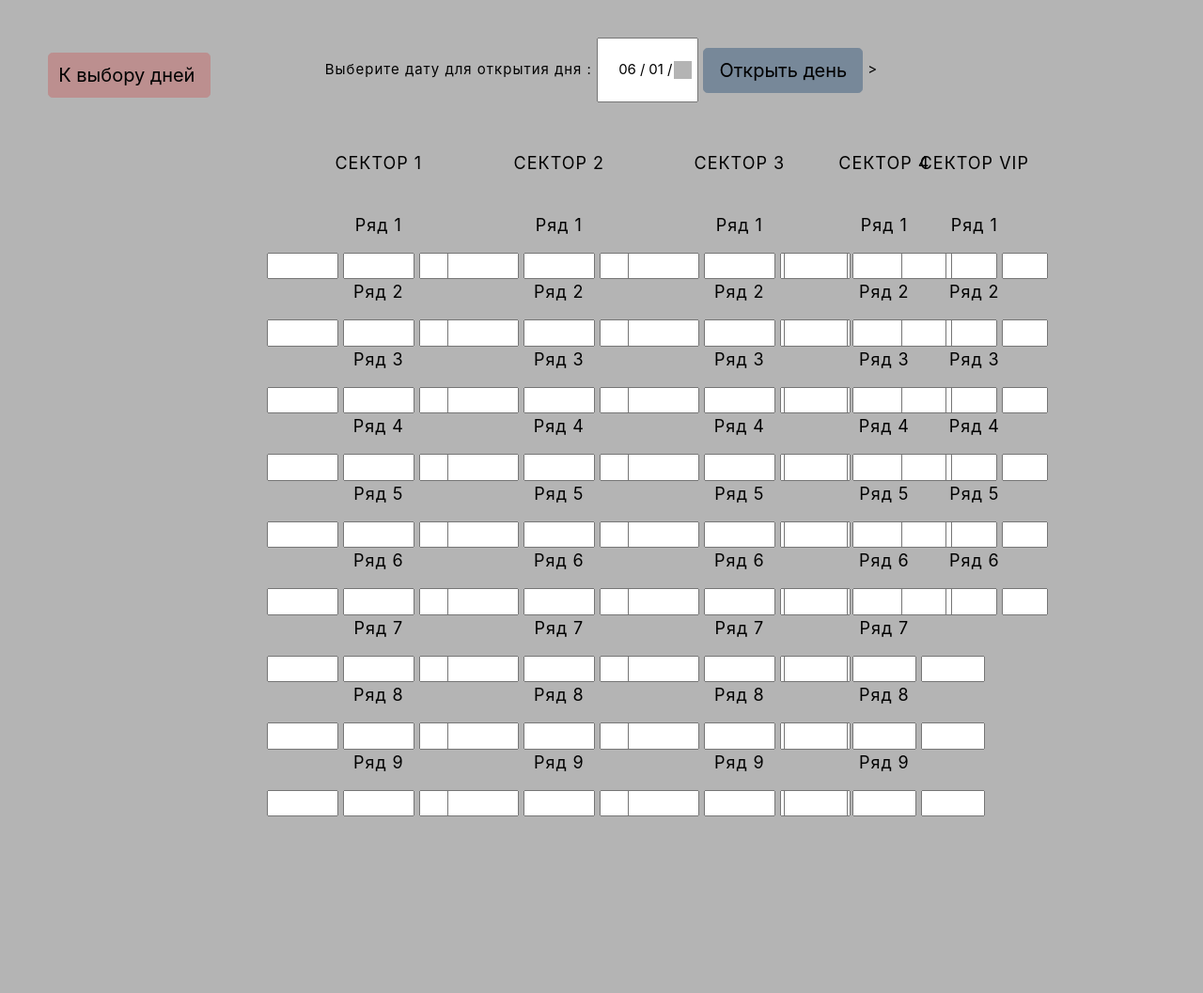
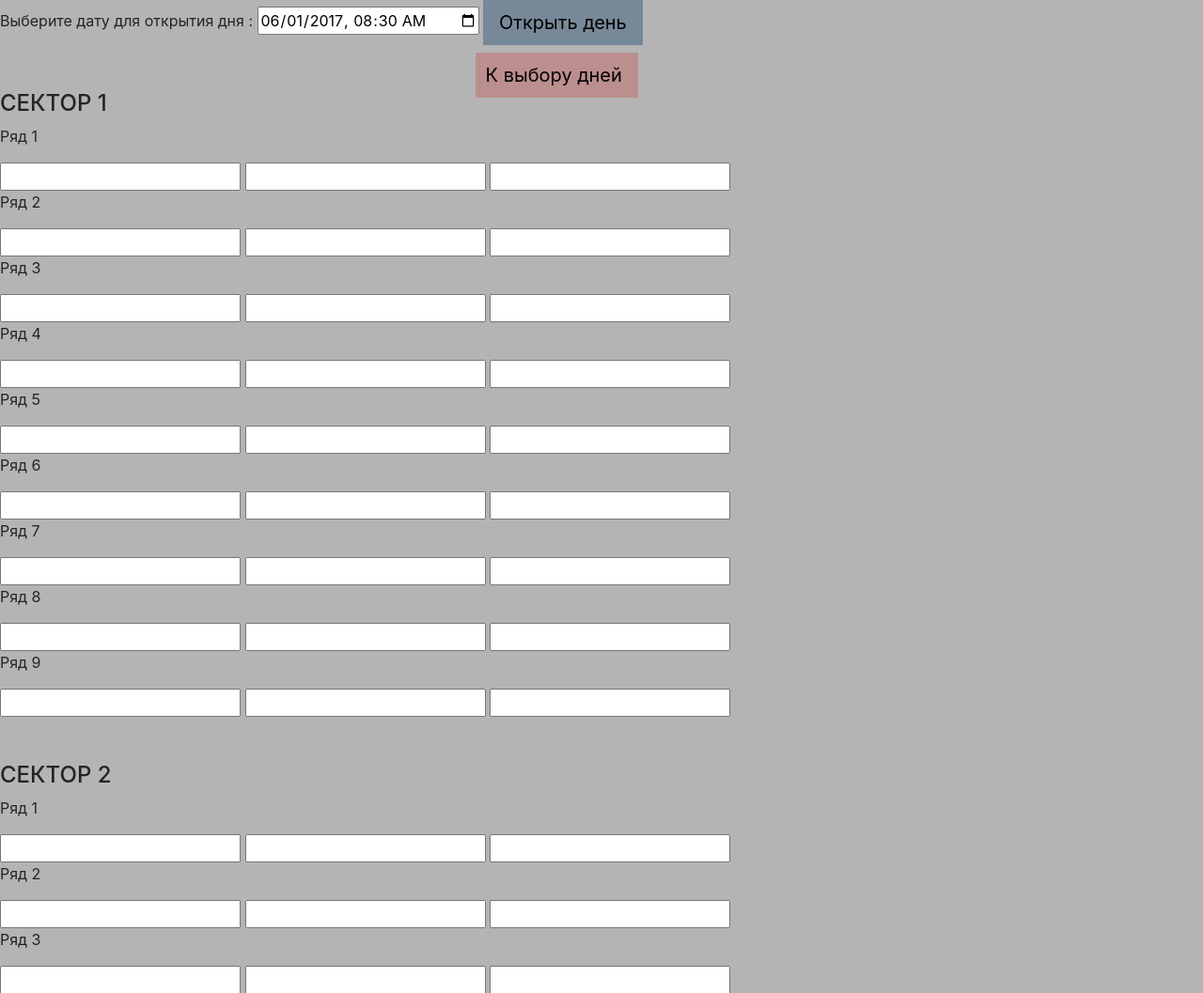
Before and after one commit to kirpastuhov/EuroCirc, a Django app: template desk/templates/desk/create_day.html in a window 1280 px wide. Shown: the top 1057 px of the page at 94% size. Before the commit the page ends 869 px from the top, so only its background shows below. Run offline with Django 3.2, Linux system fonts and the light colour scheme; the template is opened without the code that fills it, so the values that code supplies are empty; some libraries are stand-ins or nearby versions.

Commit message:
Changed Create Day page

```diff
--- a/desk/static/desk/create_day.css
+++ b/desk/static/desk/create_day.css
@@ -1,6 +1,6 @@
-body {
-	background-color: #b4b4b4; /* Background */
-	height:100%
+html, body {
+    background-color: #b4b4b4; /* Background */
+    height:100%
 }
 
 p {
@@ -116,3 +116,86 @@ div [name="Sector_5"]{
 input 	{
     width: 10%;
 }
+
+
+div[class="back"]{
+  position: relative;
+  left: 90%
+}
+
+div[class="delete"]
+{
+
+  position: relative;
+  top: -5.5%;
+  left: 90%;
+}
+div[class="stats"]
+{
+
+  position: relative;
+  top: -20.5%;
+  left: 67%;
+}
+
+div[class="my_btn_deleteday"]{
+
+display: inline-block;
+}
+
+div[class="my_btn_stats"]{
+top: : 10%;
+display: inline-block;
+}
+
+div[class="my_btn_backdays"]{
+  padding-left: 75px;
+display: inline-block;
+}
+
+.btn-primary-stats {
+
+color: Black;
+background-color: LightSlateGray;
+border-color: LightSlateGray;
+}
+.btn-primary-stats:hover{
+	background-color: SlateGrey; /* Цвет кнопки при наведении курсора */
+}
+.btn-primary-stats:active{
+	background-color: SlateGrey; /* Цвет кнопки при нажатии */
+}
+
+
+.btn-primary-backdays {
+color: Black;
+background-color: LightSlateGray;
+border-color: LightSlateGray;
+}
+.btn-primary-backdays:hover{
+	background-color: SlateGrey; /* Цвет кнопки при наведении курсора */
+}
+.btn-primary-backdays:active{
+	background-color: SlateGrey; /* Цвет кнопки при нажатии */
+}
+
+.btn-primary-deleteday {
+  text-align: center;
+padding-right: 35px;
+color: Black;
+background-color: LightSlateGray;
+border-color: LightSlateGray;
+}
+.btn-primary-deleteday:hover{
+	background-color: SlateGrey; /* Цвет кнопки при наведении курсора */
+}
+.btn-primary-deleteday:active{
+	background-color: SlateGrey; /* Цвет кнопки при нажатии */
+}
+
+.round {
+border-radius: 24px;
+}
+.sharp {
+border-radius: 0px;
+}
--- a/desk/static/desk/odeum.css
+++ b/desk/static/desk/odeum.css
@@ -1,12 +1,14 @@
 
 html, body {
-    background-color: #b4b4b4; /* Background */
+    background-color: #b4b4b4; /* BACKground */
     height:100%
 }
 div[class="back"]{
   position: relative;
   left: 90%
 }
+
+
 
 div[class="delete"]
 {
@@ -84,3 +86,70 @@ border-radius: 24px;
 .sharp {
 border-radius: 0px;
 }
+
+div[class="my_btn_discount"]{
+display: inline-block;
+}
+
+.btn-primary-discount {
+color: Black;
+background-color: LightSlateGray;
+border-color: LightSlateGray;
+}
+.btn-primary-discount:hover{
+	background-color: SlateGrey; /* Цвет кнопки при наведении курсора */
+}
+.btn-primary-discount:active{
+	background-color: SlateGrey; /* Цвет кнопки при нажатии */
+}
+
+div[class="back1"]{
+	position: absolute;
+	top: 7%;
+	left:39.5%;
+}
+
+.btn-primary-back1 {
+	padding-left: 10px;
+color: #Black;
+background-color: RosyBrown;
+border-color: RosyBrown;
+}
+.btn-primary-back1:hover{
+	background-color: Salmon; /* Цвет кнопки при наведении курсора */
+}
+.btn-primary-back1:active{
+	background-color: Salmon; /* Цвет кнопки при нажатии */
+}
+
+
+
+/* div [name="Sector_1"]{
+	position: absolute;
+	left: 2%;
+	top:20%;
+}
+
+div [name="Sector_2"]{
+	position: absolute;
+	left: 17%;
+	top:20%;
+}
+
+div [name="Sector_3"]{
+	position: absolute;
+	left: 32%;
+	top:20%;
+}
+
+div [name="Sector_4"]{
+	position: absolute;
+	left: 47%;
+	top:20%;
+}
+
+div [name="Sector_5"]{
+	position: absolute;
+	left: 62%;
+	top:20%;
+} */
--- a/desk/templates/desk/create_day.html
+++ b/desk/templates/desk/create_day.html
@@ -2,11 +2,23 @@
 
 {% load staticfiles %}
 <!DOCTYPE html>
-<title>Pastuhox</title>
+<title>CreateDAY</title>
 
 <link rel="stylesheet" href="{% static "bootstrap/css/bootstrap.min.css" %}" type = "text/css"/>
 <meta name="viewport" content = "width=device-width, initial-scale=1.0">
-<link rel="stylesheet" href="{% static "desk/create_day.css" %}" type = "text/css"/>
+<meta http-equiv="Content-Type" content="text/html; charset=utf-8"/>
+<meta http-equiv="X-UA-Compatible" content="IE=edge"/>
+
+<meta name="viewport" content="initial-scale=1.0,user-scalable=no,maximum-scale=1,width=device-width">
+<meta name="apple-mobile-web-app-title" content="Trape">
+<meta name="apple-mobile-web-app-capable" content="yes">
+<meta name="apple-mobile-web-app-status-bar-style" content="black-translucent">
+<meta name="theme-color" content="#3e396b" />
+<meta name="google" value="notranslate"/>
+<meta name="author" content="Boxug, @boxug"/>
+<meta name="description" content="Learn to track the world, to avoid being traced"/>
+
+<link rel="stylesheet" href="{% static "desk/odeum.css" %}" type = "text/css"/>
 <html lang="en">
 <head>
 	<title>Pasuhox</title>
@@ -22,8 +34,9 @@
       <button type="submit" class="btn btn-primary-discount btn-lg sharp">Открыть день </button>
   </div>
 
+
   <div name="Sector_1">
-    <p>СЕКТОР 1</p><br>
+    <br><br><h4>СЕКТОР 1</h5>
     <p>Ряд 1 </p><input name ="s_1_row_1_1" type="text" > <input name ="s_1_row_1_2" type="text"> <input type="text" name ="s_1_row_1_3"><br>
     <p>Ряд 2 </p><input name ="s_1_row_2_1" type="text" > <input name ="s_1_row_2_2" type="text"> <input type="text" name ="s_1_row_2_3"> <br>
     <p>Ряд 3 </p><input name ="s_1_row_3_1" type="text" > <input name ="s_1_row_3_2" type="text"> <input type="text" name ="s_1_row_3_3"><br>
@@ -35,7 +48,7 @@
     <p>Ряд 9 </p><input name ="s_1_row_9_1" type="text" > <input name ="s_1_row_9_2" type="text"> <input type="text" name ="s_1_row_9_3"><br>
   </div>
   <div name="Sector_2">
-    <p>СЕКТОР 2</p><br>
+    <br><br><h4>СЕКТОР 2</h4>
     <p>Ряд 1 </p><input name ="s_2_row_1_1" type="text" > <input name ="s_2_row_1_2" type="text"> <input type="text" name ="s_2_row_1_3"><br>
     <p>Ряд 2 </p><input name ="s_2_row_2_1" type="text" > <input name ="s_2_row_2_2" type="text"> <input type="text" name ="s_2_row_2_3"> <br>
     <p>Ряд 3 </p><input name ="s_2_row_3_1" type="text" > <input name ="s_2_row_3_2" type="text"> <input type="text" name ="s_2_row_3_3"><br>
@@ -48,7 +61,7 @@
   </div>
 
   <div name="Sector_3">
-    <p>СЕКТОР 3</p><br>
+    <br><br><h4>СЕКТОР 3</h4>
     <p>Ряд 1 </p><input name ="s_3_row_1_1" type="text" > <input name ="s_3_row_1_2" type="text"> <input type="text" name ="s_3_row_1_3"><br>
     <p>Ряд 2 </p><input name ="s_3_row_2_1" type="text" > <input name ="s_3_row_2_2" type="text"> <input type="text" name ="s_3_row_2_3"> <br>
     <p>Ряд 3 </p><input name ="s_3_row_3_1" type="text" > <input name ="s_3_row_3_2" type="text"> <input type="text" name ="s_3_row_3_3"><br>
@@ -62,7 +75,7 @@
   </div>
 
   <div name="Sector_4">
-    <p>СЕКТОР 4</p><br>
+    <br><br><h4>СЕКТОР 4</h4>
     <p>Ряд 1 </p><input name ="s_4_row_1_1" type="text" > <input name ="s_4_row_1_2" type="text"> <input type="text" name ="s_4_row_1_3"><br>
     <p>Ряд 2 </p><input name ="s_4_row_2_1" type="text" > <input name ="s_4_row_2_2" type="text"> <input type="text" name ="s_4_row_2_3"> <br>
     <p>Ряд 3 </p><input name ="s_4_row_3_1" type="text" > <input name ="s_4_row_3_2" type="text"> <input type="text" name ="s_4_row_3_3"><br>
@@ -72,10 +85,10 @@
     <p>Ряд 7 </p><input name ="s_4_row_7_1" type="text" > <input name ="s_4_row_7_2" type="text"> <input type="text" name ="s_4_row_7_3"><br>
     <p>Ряд 8 </p><input name ="s_4_row_8_1" type="text" > <input name ="s_4_row_8_2" type="text"> <input type="text" name ="s_4_row_8_3"><br>
     <p>Ряд 9 </p><input name ="s_4_row_9_1" type="text" > <input name ="s_4_row_9_2" type="text"> <input type="text" name ="s_4_row_9_3"><br>
-  </div>>
+  </div>
 
   <div name ="Sector_5">
-    <p>СЕКТОР VIP</p><br>
+    <br><br><h4>СЕКТОР VIP</h4>
     <p>Ряд 1 </p><input name ="s_5_row_1_1" type="text" > <input name ="s_5_row_1_2" type="text"> <input type="text" name ="s_5_row_1_3"><br>
     <p>Ряд 2 </p><input name ="s_5_row_2_1" type="text" > <input name ="s_5_row_2_2" type="text"> <input type="text" name ="s_5_row_2_3"> <br>
     <p>Ряд 3 </p><input name ="s_5_row_3_1" type="text" > <input name ="s_5_row_3_2" type="text"> <input type="text" name ="s_5_row_3_3"><br>
@@ -99,6 +112,6 @@
 
 
 
-<div class="back">
-	<a href="{% url 'desk:days' city_id%}"><button class="btn btn-primary-back btn-lg sharp"> К выбору дней </button>	</a>
+<div class="back1">
+	<a href="{% url 'desk:days' city_id%}"><button class="btn btn-primary-back1 btn-lg sharp"> К выбору дней </button>	</a>
 </div>
--- a/desk/templates/desk/days.html
+++ b/desk/templates/desk/days.html
@@ -20,9 +20,11 @@
       <h3>Доступные для продажи дни: </h3>
         <ul>
           {% for day  in all_days %}
-					<li class="active">
-              <a  href ="{% url 'desk:odeum' day.date.date day.date.hour city_id%}">{{day.date|date:"d F H:i" }}</a>
+
+	         <li class="active">
+              <a  href ="{% url 'desk:odeum' day.date.date day.date.hour city_id%}">{{day.date|date:"d F H-i" }}</a>
 					</li>
+
             {% endfor %}
           </ul>
   {% else %}
--- a/desk/templates/desk/odeum.html
+++ b/desk/templates/desk/odeum.html
@@ -1,5 +1,6 @@
 {% load staticfiles %}
-<!DOCTYPE html>
+<!DOCTYPE html PUBLIC "-//W3C//DTD XHTML 1.0 Strict//EN" "http://www.w3.org/TR/html1/DTD/xhtml1-strict.dtd">
+
 <title>Pastuhox</title>
 
 <link rel="stylesheet" href="{% static "bootstrap/css/bootstrap.min.css" %}" type = "text/css"/>
@@ -7,6 +8,8 @@
 <meta name="viewport" content = "width=device-width, initial-scale=1.0">
 <html lang="en">
 <head>
+
+
 
 	<title>Pasuhox</title>
 	<meta charset="utf-8" />
```
Also changed, not shown: desk/templates/desk/box.html (+8 -0 lines).
